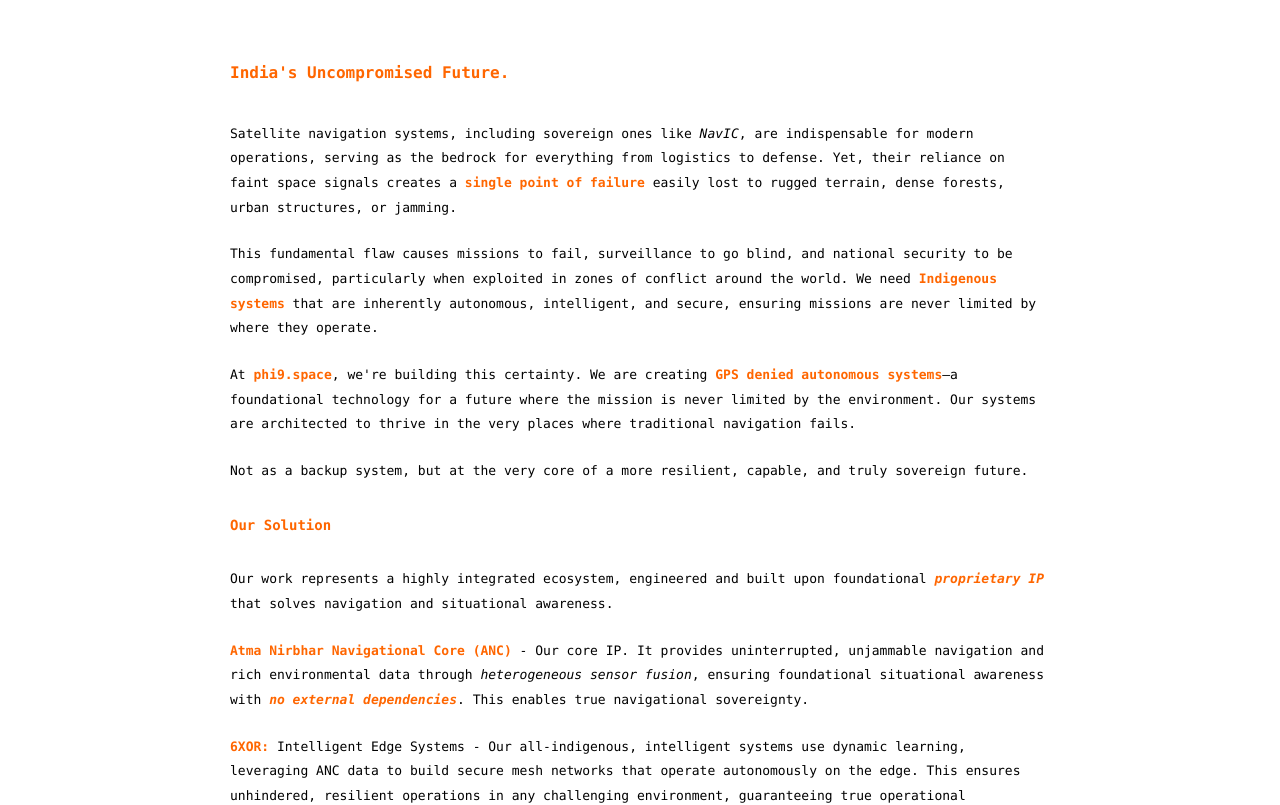
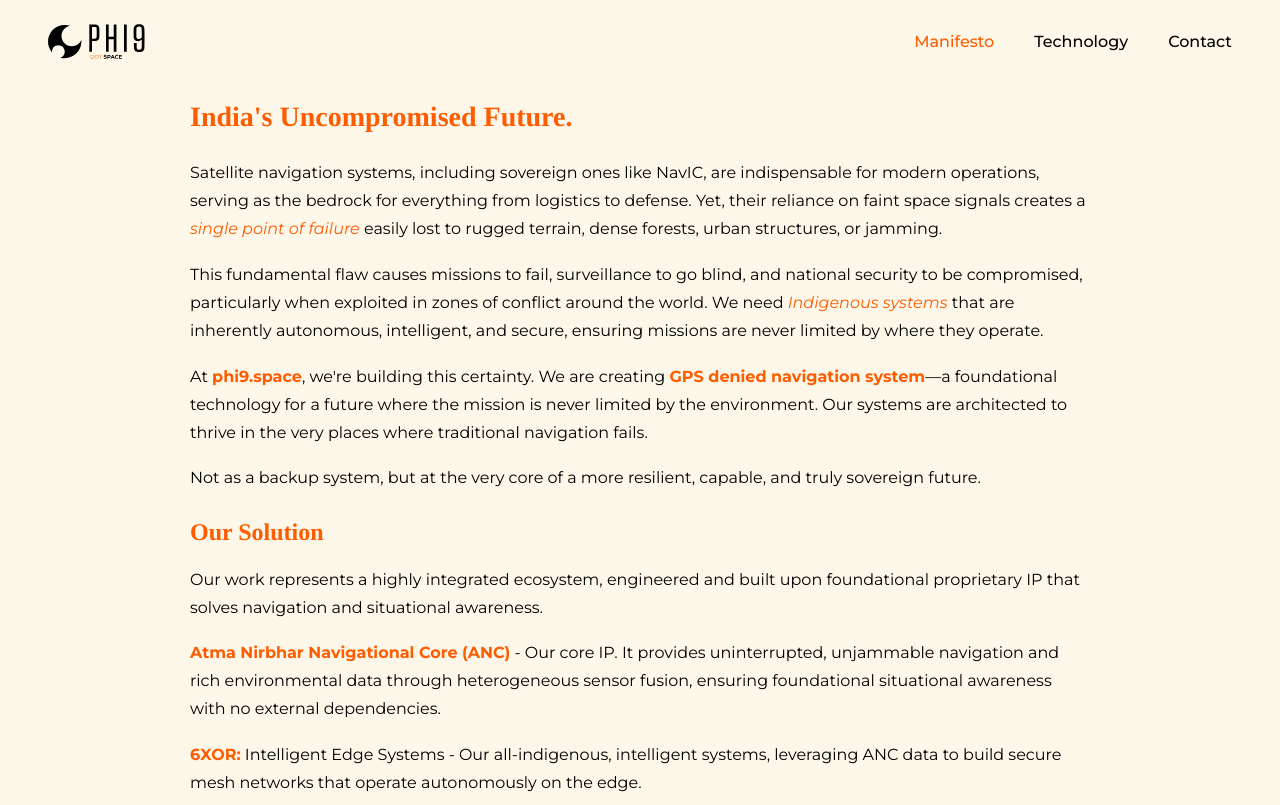
Before and after one commit to phi9-space/phi9.space, a React (Vite) app: page / in a window 1280 px wide. Shown: the top 805 px of the page. Built offline with nearby package versions, Linux system fonts and the light colour scheme.

Commit message:
feat: implement new design system with navbar and updated typography

```diff
--- a/index.html
+++ b/index.html
@@ -6,6 +6,9 @@
     <meta name="viewport" content="width=device-width, initial-scale=1.0" />
     <title>phi9.space</title>
     <meta name="description" content="Building the enabling foundational technology for Non-GNSS autonomous systems" />
+    <link rel="preconnect" href="https://fonts.googleapis.com">
+    <link rel="preconnect" href="https://fonts.gstatic.com" crossorigin>
+    <link href="https://fonts.googleapis.com/css2?family=Arimo:ital,wght@0,400..700;1,400..700&family=Montserrat:ital,wght@0,100..900;1,100..900&family=Tinos:ital,wght@0,400;0,700;1,400;1,700&display=swap" rel="stylesheet">
     <style>
       body, html {
         margin: 0;
--- a/public/manifesto.md
+++ b/public/manifesto.md
@@ -1,18 +1,18 @@
 # **India's Uncompromised Future.**
 
-Satellite navigation systems, including sovereign ones like *NavIC*, are indispensable for modern operations, serving as the bedrock for everything from logistics to defense. Yet, their reliance on faint space signals creates a **single point of failure** easily lost to rugged terrain, dense forests, urban structures, or jamming.
+Satellite navigation systems, including sovereign ones like NavIC, are indispensable for modern operations, serving as the bedrock for everything from logistics to defense. Yet, their reliance on faint space signals creates a *single point of failure* easily lost to rugged terrain, dense forests, urban structures, or jamming.
 
-This fundamental flaw causes missions to fail, surveillance to go blind, and national security to be compromised, particularly when exploited in zones of conflict around the world. We need **Indigenous systems** that are inherently autonomous, intelligent, and secure, ensuring missions are never limited by where they operate.
+This fundamental flaw causes missions to fail, surveillance to go blind, and national security to be compromised, particularly when exploited in zones of conflict around the world. We need *Indigenous systems* that are inherently autonomous, intelligent, and secure, ensuring missions are never limited by where they operate.
 
-At **phi9.space**, we're building this certainty. We are creating **GPS denied autonomous systems**—a foundational technology for a future where the mission is never limited by the environment. Our systems are architected to thrive in the very places where traditional navigation fails.
+At **phi9.space**, we're building this certainty. We are creating **GPS denied navigation system**—a foundational technology for a future where the mission is never limited by the environment. Our systems are architected to thrive in the very places where traditional navigation fails.
 
 Not as a backup system, but at the very core of a more resilient, capable, and truly sovereign future.
 ## **Our Solution**
 
-Our work represents a highly integrated ecosystem, engineered and built upon foundational ***proprietary IP*** that solves navigation and situational awareness.
+Our work represents a highly integrated ecosystem, engineered and built upon foundational proprietary IP that solves navigation and situational awareness.
 
-**Atma Nirbhar Navigational Core (ANC)** - Our core IP. It provides uninterrupted, unjammable navigation and rich environmental data through *heterogeneous sensor fusion*, ensuring foundational situational awareness with ***no external dependencies***. This enables true navigational sovereignty.
+**Atma Nirbhar Navigational Core (ANC)** - Our core IP. It provides uninterrupted, unjammable navigation and rich environmental data through heterogeneous sensor fusion, ensuring foundational situational awareness with no external dependencies.
 
-**6XOR:** Intelligent Edge Systems - Our all-indigenous, intelligent systems use dynamic learning, leveraging ANC data to build secure mesh networks that operate autonomously on the edge. This ensures unhindered, resilient operations in any challenging environment, guaranteeing true operational sovereignty.
+**6XOR:**  Intelligent Edge Systems - Our all-indigenous, intelligent systems, leveraging ANC data to build secure mesh networks that operate autonomously on the edge.
 
-*The race for true autonomy has begun.* We face a stark choice to  seize this moment with audacious pride to build the foundational technology for India's autonomous future. The most critical problem is securing our operational independence now.
+*The race for true autonomy has begun.* Build the foundational technology for India's autonomous future secure  operational independence.
--- a/src/App.jsx
+++ b/src/App.jsx
@@ -1,5 +1,6 @@
 import './styles/main.css';
 import { Routes, Route, useLocation } from 'react-router-dom';
+import Navbar from './components/Navbar';
 import Manifesto from './components/pages/Manifesto';
 
 function NotFound() {
@@ -35,11 +36,14 @@
   }
 
   return (
-    <Routes>
-      <Route path="/" element={<Manifesto />} />
-      <Route path="/manifesto" element={<Manifesto />} />
-      <Route path="*" element={<NotFound />} />
-    </Routes>
+    <>
+      <Navbar />
+      <Routes>
+        <Route path="/" element={<Manifesto />} />
+        <Route path="/manifesto" element={<Manifesto />} />
+        <Route path="*" element={<NotFound />} />
+      </Routes>
+    </>
   );
 }
 
--- /dev/null
+++ b/src/components/Navbar.css
@@ -0,0 +1,49 @@
+.navbar-container {
+  display: flex;
+  justify-content: space-between;
+  align-items: center;
+  padding: 1.5rem 3rem;
+  width: 100%;
+  box-sizing: border-box;
+  background-color: #FCF7E9; /* Base color */
+}
+
+.navbar-logo .logo-img {
+  height: 35px;
+}
+
+.navbar-links {
+  display: flex;
+  gap: 2.5rem;
+}
+
+.nav-link {
+  font-family: 'Montserrat', sans-serif;
+  font-size: 1rem; /* 16px */
+  color: #000000; /* Primary color */
+  text-decoration: none;
+  font-weight: 500;
+  transition: color 0.3s ease;
+}
+
+.nav-link:hover,
+.nav-link.active {
+  color: #FF5C00; /* Accent color */
+}
+
+/* Responsive */
+@media (max-width: 768px) {
+  .navbar-container {
+    padding: 1rem 2rem;
+    flex-direction: column;
+    align-items: flex-start;
+  }
+
+  .navbar-logo {
+    margin-bottom: 1rem;
+  }
+
+  .navbar-links {
+    gap: 1.5rem;
+  }
+}
--- /dev/null
+++ b/src/components/Navbar.jsx
@@ -0,0 +1,29 @@
+import React from 'react';
+import { Link, useLocation } from 'react-router-dom';
+import './Navbar.css';
+
+const Navbar = () => {
+  const location = useLocation();
+
+  return (
+    <nav className="navbar-container">
+      <div className="navbar-logo">
+        <Link to="/">
+          <img src="/PHI9 LOGO.svg" alt="PHI9 Logo" className="logo-img" />
+        </Link>
+      </div>
+      <div className="navbar-links">
+        <Link
+          to="/manifesto"
+          className={`nav-link ${location.pathname === '/manifesto' || location.pathname === '/' ? 'active' : ''}`}>
+            Manifesto
+        </Link>
+        {/* Add other links here as pages are created */}
+        <Link to="#" className="nav-link">Technology</Link>
+        <Link to="#" className="nav-link">Contact</Link>
+      </div>
+    </nav>
+  );
+};
+
+export default Navbar;
--- a/src/components/pages/Manifesto.css
+++ b/src/components/pages/Manifesto.css
@@ -1,111 +1,95 @@
-/* Terminal Container */
-.terminal-container {
+/* Manifesto Container */
+.manifesto-container {
   min-height: 100vh;
-  background-color: #ffffff;
-  color: #000000;
-  font-family: 'SF Mono', Monaco, 'Cascadia Code', 'Roboto Mono', Consolas, 'Courier New', monospace;
   display: flex;
   flex-direction: column;
+  align-items: center;
+  padding: 1rem 2rem 2rem;
+  box-sizing: border-box;
+}
+
+/* Logo */
+.logo-banner {
+  margin-bottom: 4rem;
+  text-align: center;
+}
+
+.phi9-logo {
+  height: 40px;
+}
+
+/* Content Area */
+.manifesto-content {
+  max-width: 900px;
+  width: 100%;
+}
+
+/* Typography */
+.manifesto-content .manifesto-h1 {
+  font-family: 'Tinos', serif;
+  font-size: 1.75rem;
+  font-weight: bold;
+  margin-bottom: 1.5rem;
+  line-height: 1.3;
+}
+
+.manifesto-content .manifesto-h2 {
+  font-family: 'Tinos', serif;
+  font-size: 1.5rem;
+  font-weight: bold;
+  margin-top: 1.5rem;
+  margin-bottom: 1rem;
+  line-height: 1.4;
+}
+
+.manifesto-content .manifesto-p {
+  font-family: 'Montserrat', sans-serif;
+  font-size: 1rem; /* 18px */
+  line-height: 1.75;
+  margin-bottom: 1.1rem;
 }
 
 
-/* Terminal Content */
-.terminal-content {
-  flex: 1;
-  overflow-y: auto;
-  padding: 60px 40px;
-  max-width: 900px;
-  margin: 0 auto;
-  width: 100%;
-  box-sizing: border-box;
+/* Inline formatting */
+.manifesto-content strong {
+  font-weight: bold;
+  color: #FF5C00; /* Accent color */
 }
 
-/* Typography */
-.terminal-content .terminal-h1 {
-  font-size: 16px;
-  font-weight: bold;
-  margin: 0 0 20px 0;
-  color: #000000;
-  line-height: 1.6;
+.manifesto-content em {
+  font-style: italic;
+  color: #FF5C00; /* Accent color */
 }
 
-.terminal-content .terminal-h2 {
-  font-size: 14px;
-  font-weight: bold;
-  margin: 30px 0 15px 0;
-  color: #000000;
-  line-height: 1.6;
-}
-
-.terminal-content .terminal-p {
-  font-size: 13px;
-  line-height: 1.9;
-  margin: 0 0 6px 0;
-  color: #000000;
-  white-space: pre-wrap;
-}
-
-.terminal-content .empty-line {
-  height: 16px;
-  margin: 0;
-}
-
-/* Inline formatting */
-.terminal-content strong {
-  font-weight: bold;
-  color: #ff6600;
-}
-
-.terminal-content em {
-  font-style: italic;
-  color: #000000;
-}
-
-.terminal-content .bold-italic {
+.manifesto-content .bold-italic {
   font-weight: bold;
   font-style: italic;
-  color: #ff6600;
-}
-
-/* Special character preservation */
-.terminal-content span {
-  white-space: pre-wrap;
-}
-
-/* Scrollbar styling */
-.terminal-content::-webkit-scrollbar {
-  width: 10px;
-}
-
-.terminal-content::-webkit-scrollbar-track {
-  background: #f6f6f6;
-}
-
-.terminal-content::-webkit-scrollbar-thumb {
-  background: #d0d0d0;
-  border-radius: 5px;
-}
-
-.terminal-content::-webkit-scrollbar-thumb:hover {
-  background: #b0b0b0;
+  color: #FF5C00; /* Accent color */
 }
 
 /* Responsive */
 @media (max-width: 768px) {
-  .terminal-content {
-    padding: 20px;
+  .manifesto-container {
+    padding: 2rem 1rem;
   }
 
-  .terminal-content .terminal-h1 {
-    font-size: 14px;
+  .logo-banner {
+    margin-bottom: 2.5rem;
   }
 
-  .terminal-content .terminal-h2 {
-    font-size: 12px;
-    margin: 20px 0 10px 0;
+  .phi9-logo {
+    height: 35px;
   }
 
-  .terminal-content .terminal-p {
-    font-size: 11px;
+  .manifesto-content .manifesto-h1 {
+    font-size: 1.875rem; /* 30px */
+  }
+
+  .manifesto-content .manifesto-h2 {
+    font-size: 1.375rem; /* 22px */
+  }
+
+  .manifesto-content .manifesto-p {
+    font-size: 1rem; /* 16px */
   }
 }
--- a/src/components/pages/Manifesto.jsx
+++ b/src/components/pages/Manifesto.jsx
@@ -19,29 +19,29 @@
     return lines.map((line, index) => {
       // Empty lines
       if (line.trim() === '') {
-        return <div key={index} className="empty-line">&nbsp;</div>;
+        return null;
       }
 
       // Headers
       if (line.startsWith('## ')) {
         const content = parseInlineFormatting(line.substring(3));
-        return <h2 key={index} className="terminal-h2">{content}</h2>;
+        return <h2 key={index} className="manifesto-h2">{content}</h2>;
       }
       if (line.startsWith('# ')) {
         const content = parseInlineFormatting(line.substring(2));
-        return <h1 key={index} className="terminal-h1">{content}</h1>;
+        return <h1 key={index} className="manifesto-h1">{content}</h1>;
       }
 
       // Regular paragraphs
       const content = parseInlineFormatting(line);
-      return <p key={index} className="terminal-p">{content}</p>;
+      return <p key={index} className="manifesto-p">{content}</p>;
     });
   };
 
   // Function to parse inline formatting (bold, italic)
   const parseInlineFormatting = (text) => {
     // Split by bold markers
-    const parts = text.split(/(\*\*\*[^*]+\*\*\*|\*\*[^*]+\*\*|\*[^*]+\*)/g);
+    const parts = text.split(/(\*\*\*[^\*]+\*\*\*|\*\*[^\*]+\*\*|\*[^\*]+\*)/g);
 
     return parts.map((part, index) => {
       // Bold + italic (***text***)
@@ -65,12 +65,9 @@
   };
 
   return (
-    <div className="terminal-container">
-      <div className="terminal-content">
+    <div className="manifesto-container">
+      <div className="manifesto-content">
         {parseContent(content)}
-        <div className="logo-banner">
-          <img src="/PHI9 BL.svg" alt="PHI9" className="phi9-logo" />
-        </div>
       </div>
     </div>
   );
--- a/src/styles/main.css
+++ b/src/styles/main.css
@@ -4,6 +4,9 @@
 
 @layer base {
   body {
-    @apply bg-white text-black;
+    background-color: theme('colors.base');
+    color: theme('colors.primary');
+    font-family: theme('fontFamily.sans');
+    overflow-x: hidden; /* Prevent horizontal scrolling */
   }
 }
```
Also changed, not shown: tailwind.config.js (+4 -15 lines), public/PHI9 LOGO.svg (added), public/Website Design Language.png (added).
